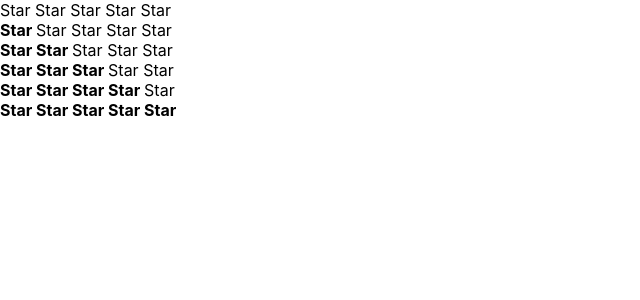
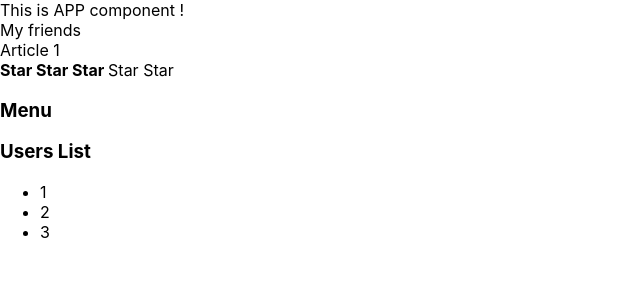
Before and after one commit to SirMissir/React-deep, a React (Create React App) app: page / in a window 1280 px wide. Shown: the top 300 px of the page, without its empty margins (0-640 px from the left). Built offline with nearby package versions, Linux system fonts and the light colour scheme.

Commit message:
feat: React кабзда как подробно 04

```diff
--- a/src/App.tsx
+++ b/src/App.tsx
@@ -4,32 +4,34 @@
 import {Rating} from "./components/Rating/Rating";
 
 
-export type Title ={
-    title: string
-}
+
 
 
 function App() {
     console.log("App rendered")
     return (
         <div className=''>
-            {/*<PageTitle title = {"This is APP component !"}/>*/}
-            {/*<PageTitle title = {"My friends"}/>*/}
-            {/*Article 1*/}
+            <PageTitle title = {"This is APP component !"}/>
+            <PageTitle title = {"My friends"}/>
+            Article 1
+            <Rating value = {3}/>
+            <Accordion titleValue = {"Menu"} collapsed = {true}/>
+            <Accordion titleValue = {"Users List"} collapsed = {false}/>
+            {/*<Rating value = {0}/>*/}
+            {/*<Rating value = {1}/>*/}
+            {/*<Rating value = {2}/>*/}
             {/*<Rating value = {3}/>*/}
-            {/*<Accordion title = {"Menu"}/>*/}
-            {/*<Accordion title = {"Users List"}/>*/}
-            <Rating value = {0}/>
-            <Rating value = {1}/>
-            <Rating value = {2}/>
-            <Rating value = {3}/>
-            <Rating value = {4}/>
-            <Rating value = {5}/>
+            {/*<Rating value = {4}/>*/}
+            {/*<Rating value = {5}/>*/}
         </div>
     );
 }
 
-function PageTitle (props:any) {
+type PageTitlePropsType = {
+    title: string
+}
+
+function PageTitle (props:PageTitlePropsType) {
     console.log("PageTitle rendered")
     return (
         <div>
--- a/src/components/Accordion/Accordion.tsx
+++ b/src/components/Accordion/Accordion.tsx
@@ -1,24 +1,32 @@
 import React from "react";
-import {Title} from "../../App";
 
 
 
-type TitlePropsType = {
-    title: string
+type AccordionPropsType = {
+    titleValue: string
+    collapsed: boolean
 }
 
-
-function Accordion(props:TitlePropsType){
+function Accordion(props:AccordionPropsType){
     console.log("Accordion rendered")
+    if (props.collapsed === false) { return(
+        <div>
+            <AccordionTitle title = {props.titleValue}/>
+            <AccordionBody/>
+        </div>)
+    }
     return(
         <div>
-            <AccordionTitle title = {props.title}/>
-            <AccordionBody/>
+            <AccordionTitle title = {props.titleValue}/>
         </div>
     )
 }
 
-function AccordionTitle(props:any){
+type AccordionTitlePropsType = {
+    title: string
+}
+
+function AccordionTitle(props:AccordionTitlePropsType){
     console.log("AccordionTitle rendered")
     return(
         <h3>{props.title}</h3>
--- a/src/components/Rating/Rating.tsx
+++ b/src/components/Rating/Rating.tsx
@@ -1,7 +1,7 @@
 import React from "react";
 
 type RatingPropsType = {
-    value: number
+    value: 0|1|2|3|4|5
 }
 
 export function Rating( props: RatingPropsType) {
@@ -74,7 +74,11 @@
     );
 }
 
-function Star(props:any) {
+type StarPropsType = {
+    selected: boolean
+}
+
+function Star(props:StarPropsType) {
     console.log("Star rendered")
     if(props.selected === true) {
         return <span><b>Star </b></span>
```
